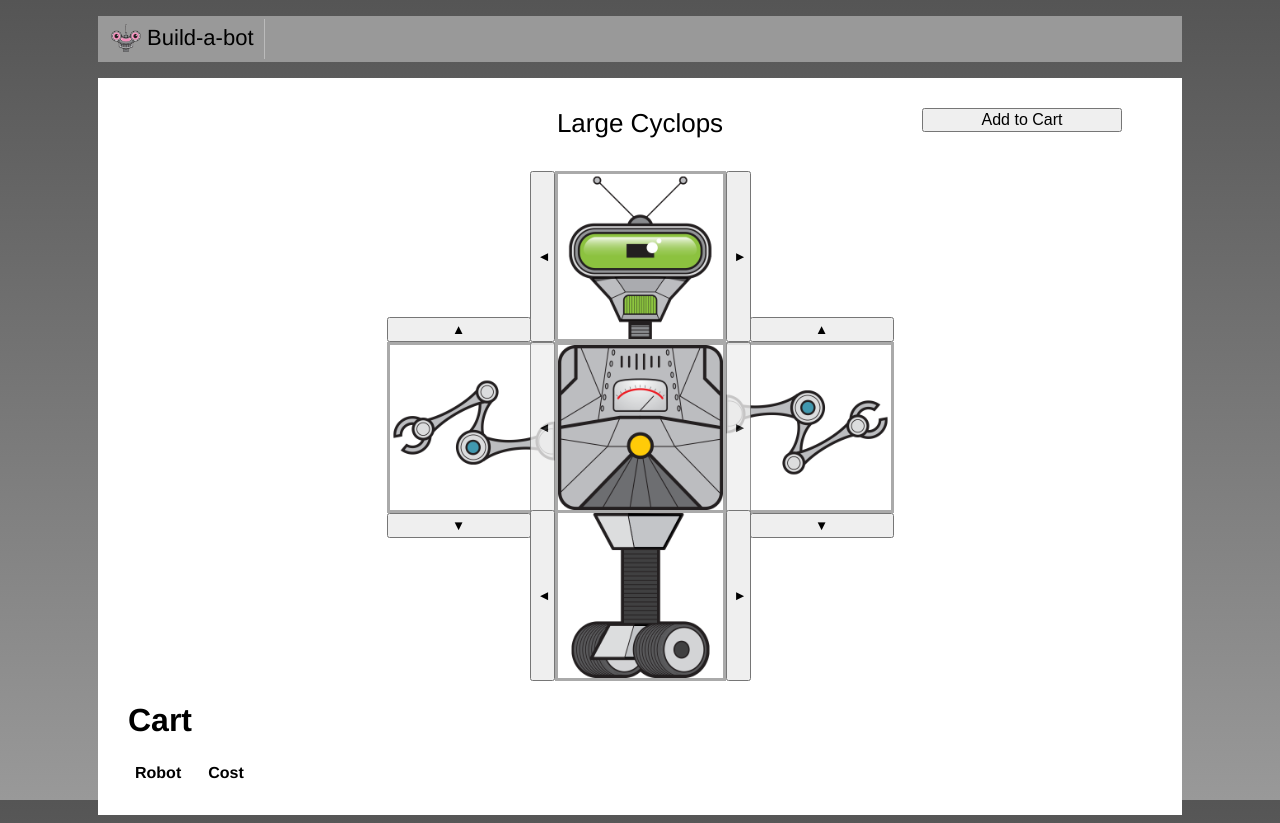
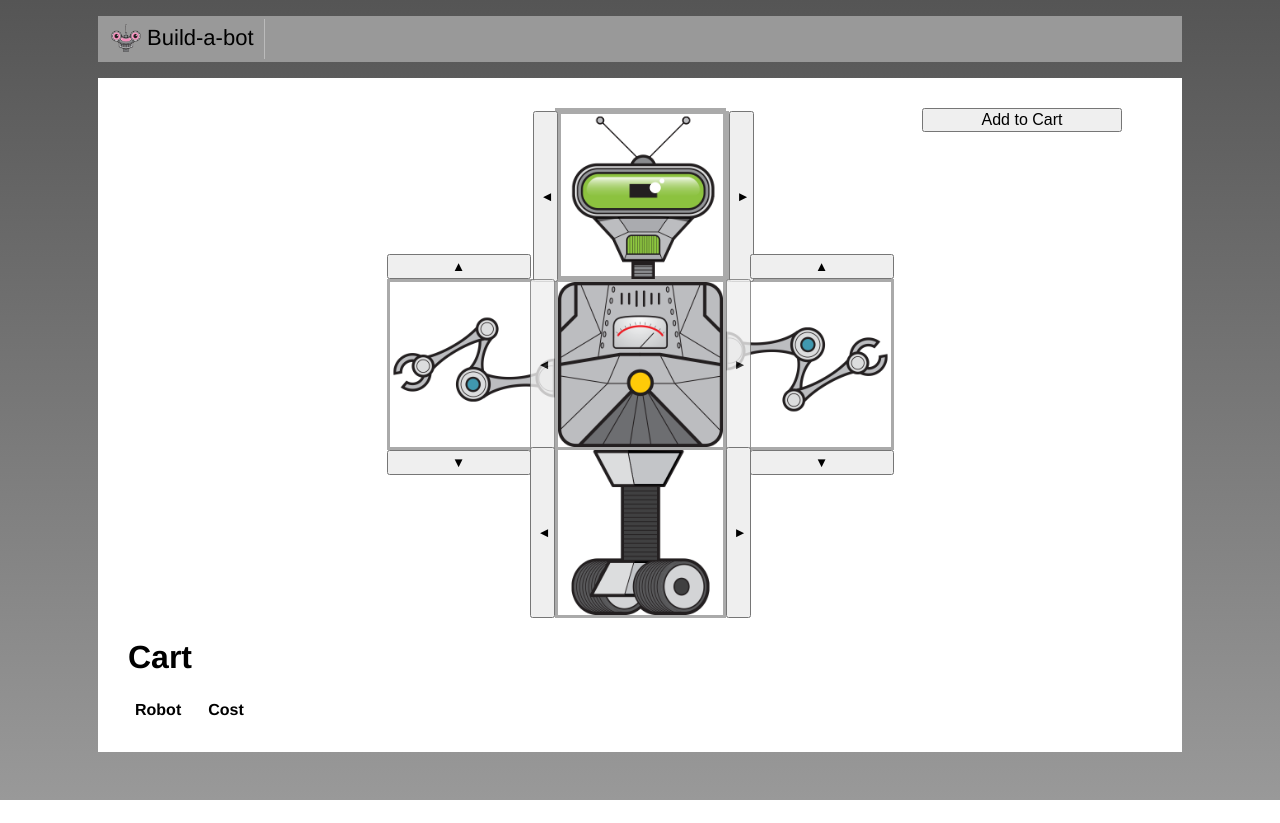
Before and after one commit to andela-Taiwo/robot-builder, a Vue app: page / in a window 1280 px wide. After the commit the page ends 800 px from the top, so only its background shows below. Built offline with nearby package versions, Linux system fonts and the light colour scheme.

Commit message:
refactor code to use chlid components pass data to child component

```diff
--- a/src/buildRobot/PartSelector.vue
+++ b/src/buildRobot/PartSelector.vue
@@ -1,5 +1,5 @@
 <template>
-  <div class="part">
+  <div class="part" :class='position'>
     <img :src="selectedPart.src" title="arm"/>
     <button @click="selectPreviousPart()" class="prev-selector"></button>
     <button @click="selectNextPart()" class="next-selector"></button>
@@ -8,9 +8,6 @@
 </template>
 
 <script>
-import availableParts from '../data/parts';
-
-const parts = availableParts.heads;
 
 function getPreviousValidIndex(index, length) {
   const deprecatedIndex = index - 1;
@@ -23,25 +20,26 @@
 }
 
 export default {
+  props: ['parts', 'position'],
   data() {
     return { selectedPartIndex: 0 };
   },
   computed: {
     selectedPart() {
-      return parts[this.selectedPartIndex];
+      return this.parts[this.selectedPartIndex];
     },
   },
   methods: {
     selectNextPart() {
       this.selectedPartIndex = getNextValidIndex(
         this.selectedPartIndex,
-        parts.length,
+        this.parts.length,
       );
     },
     selectPreviousPart() {
       this.selectedPartIndex = getPreviousValidIndex(
         this.selectedPartIndex,
-        parts.length,
+        this.parts.length,
       );
     },
 
--- a/src/buildRobot/RobotBuilder.vue
+++ b/src/buildRobot/RobotBuilder.vue
@@ -1,40 +1,21 @@
 <template>
 <div class="content">
     <button class="add-to-cart"  @click="addToCart()">Add to Cart </button>
-    <div class='robot-name'>{{selectedRobot.head.title}}
+    <!-- <div class='robot-name'>{{selectedRobot.head.title}}
       <span v-if="selectedRobot.head.onSale" class='sale'>On Sale!</span>
-    </div>
+    </div> -->
     <div class="top-row">
       <div class="part"  :class="[saleBorderClass, 'top']">
-        <img :src="selectedRobot.head.src"  title="head"/>
-        <button @click="selectPrevHead()" class="prev-selector">&#9668;</button>
-        <button @click="selectNextHead()" class="next-selector">&#9658;</button>
+       <PartSelector :parts='this.availableParts.heads' position='top' />
       </div>
     </div>
     <div class="middle-row">
-      <div class="left part">
-        <img :src="selectedRobot.leftArm.src"
-        :title="availableParts.arms[0].title"/>
-        <button @click="selectPrevLeftArm()" class="prev-selector">&#9650;</button>
-        <button @click="selectNextLeftArm()" class="next-selector">&#9660;</button>
-      </div>
-      <div class="center part">
-        <img :src="selectedRobot.torso.src" title="left arm"/>
-        <button @click="selectPrevTorso()" class="prev-selector">&#9668;</button>
-        <button @click="selectNextTorso()" class="next-selector">&#9658;</button>
-      </div>
-      <div class="right part">
-        <img :src="selectedRobot.rightArm.src" title="left arm"/>
-        <button @click="selectNextRightArm()" class="prev-selector">&#9650;</button>
-        <button @click="selectPrevRightArm()" class="next-selector">&#9660;</button>
-      </div>
+      <PartSelector :parts='this.availableParts.arms' position='left'/>
+      <PartSelector :parts='this.availableParts.torsos' position='center'/>
+      <PartSelector :parts='this.availableParts.arms' position='right'/>
     </div>
     <div class="bottom-row">
-      <div class="bottom part">
-        <img :src="selectedRobot.base.src" title="left arm"/>
-        <button @click="selectPrevBase()" class="prev-selector">&#9668;</button>
-        <button @click="selectNextBase()" class="next-selector">&#9658;</button>
-      </div>
+      <PartSelector :parts='this.availableParts.bases' position='bottom' />
     </div>
     <div>
       <h1> Cart</h1>
@@ -59,42 +40,26 @@
 <script>
 import availableParts from '../data/parts';
 import CreatedHookMixin from './mixinHooks';
-
-function getNextValidIndex(index, length) {
-  const nextIndex = index + 1;
-
-  return nextIndex > length - 1 ? 0 : nextIndex;
-}
-
-function getPreviousValidIndex(index, length) {
-  const prevIndex = index - 1;
-  return prevIndex < 0 ? length - 1 : prevIndex;
-}
+import PartSelector from './PartSelector.vue';
 
 export default {
   name: 'RobotBuilder',
+  components: { PartSelector },
   data() {
     return {
       availableParts,
-      selectedHeadIndex: 0,
-      selectedLeftArmIndex: 0,
-      selectedRightArmIndex: 0,
-      selectedTorsoIndex: 0,
-      selectedBaseIndex: 0,
       cart: [],
+      selectedRobot: {
+        head: {},
+        leftArm: {},
+        torso: {},
+        rightArm: {},
+        base: {},
+      },
     };
   },
   mixins: [CreatedHookMixin],
   computed: {
-    selectedRobot() {
-      return {
-        head: this.availableParts.heads[this.selectedHeadIndex],
-        leftArm: this.availableParts.arms[this.selectedLeftArmIndex],
-        torso: this.availableParts.torsos[this.selectedTorsoIndex],
-        rightArm: this.availableParts.arms[this.selectedRightArmIndex],
-        base: this.availableParts.bases[this.selectedBaseIndex],
-      };
-    },
     saleBorderClass() {
       return this.selectedRobot.head.onSale ? 'sale-border' : '';
     },
@@ -112,48 +77,6 @@
       + robot.leftArm.cost + robot.torso.cost + robot.rightArm.cost + robot.base.cost;
       this.cart.push(Object.assign({}, robot, { cost }));
     },
-    selectNextHead() {
-      this.selectedHeadIndex = getNextValidIndex(this.selectedHeadIndex,
-        this.availableParts.heads.length);
-    },
-    selectPrevHead() {
-      this.selectedHeadIndex = getPreviousValidIndex(this.selectedHeadIndex,
-        this.availableParts.heads.length);
-    },
-    selectNextLeftArm() {
-      this.selectedLeftArmIndex = getNextValidIndex(this.selectedLeftArmIndex,
-        this.availableParts.arms.length);
-    },
-    selectPrevLeftArm() {
-      this.selectedLeftArmIndex = getPreviousValidIndex(this.selectedLeftArmIndex,
-        this.availableParts.arms.length);
-    },
-    selectNextRightArm() {
-      this.selectedRightArmIndex = getNextValidIndex(this.selectedRightArmIndex,
-        this.availableParts.arms.length);
-    },
-    selectPrevRightArm() {
-      this.selectedRightArmIndex = getPreviousValidIndex(this.selectedRightArmIndex,
-        this.availableParts.arms.length);
-    },
-    selectNextTorso() {
-      this.selectedTorsoIndex = getNextValidIndex(this.selectedTorsoIndex,
-        this.availableParts.torsos.length);
-    },
-    selectPrevTorso() {
-      this.selectedTorsoIndex = getPreviousValidIndex(this.selectedTorsoIndex,
-        this.availableParts.torsos.length);
-    },
-
-    selectNextBase() {
-      this.selectedBaseIndex = getNextValidIndex(this.selectedBaseIndex,
-        this.availableParts.bases.length);
-    },
-    selectPrevBase() {
-      this.selectedBaseIndex = getPreviousValidIndex(this.selectedBaseIndex,
-        this.availableParts.bases.length);
-    },
-
   },
 };
 </script>
```
